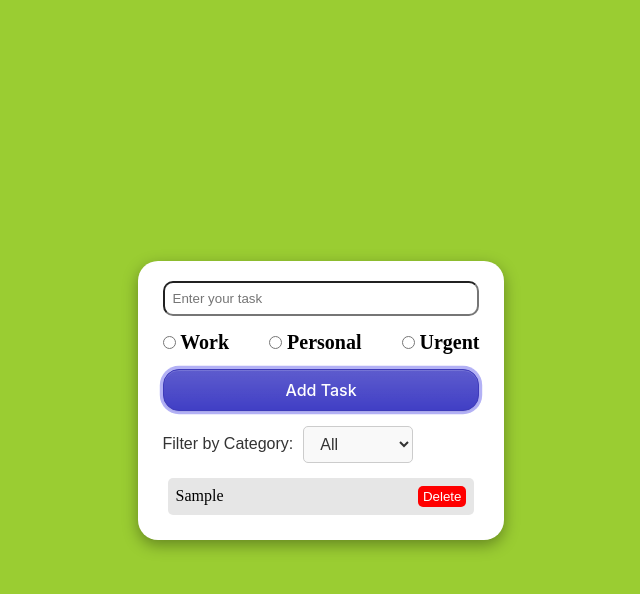
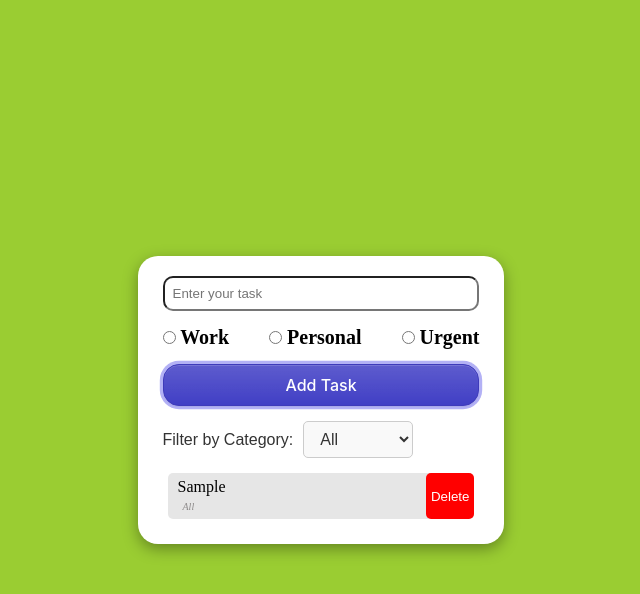
Before and after one commit to DeepakRizal/Vanilla-task-manager, a plain HTML site: page index.html in a window 1280 px wide. Both pictures are taken after typing "Sample" into the empty fields and a click on the button "Add Task". Shown: the whole page, without its empty margins (319-959 px from the left). Drawn offline with Linux system fonts and the light colour scheme.

Commit message:
shown the categories in the task row and updated

```diff
--- a/script.js
+++ b/script.js
@@ -23,15 +23,25 @@ function loadTasks() {
     const newTaskElement = document.createElement("div");
     newTaskElement.classList.add("task");
 
+    const textContent = document.createElement("div");
+    textContent.classList.add("text-content");
+    const categories = document.createElement("span");
+
     const taskText = document.createElement("p");
     taskText.textContent = `${task.task}`;
+    categories.textContent = `${task.categories}`;
 
     const deleteButton = document.createElement("button");
     deleteButton.classList.add("delete");
     deleteButton.textContent = "Delete";
 
-    newTaskElement.appendChild(taskText);
+    textContent.appendChild(taskText);
+    textContent.appendChild(categories);
+
+    newTaskElement.appendChild(textContent);
     newTaskElement.appendChild(deleteButton);
+
+    console.log(newTaskElement);
 
     taskList.appendChild(newTaskElement);
   });
@@ -62,10 +72,12 @@ addTask.addEventListener("click", () => {
 // Logic to delete a task
 taskList.addEventListener("click", (event) => {
   if (event.target.classList.contains("delete")) {
-    const taskItem = event.target.closest(".task");
-    const itemToBeFiltered = event.target.previousElementSibling.textContent; // Get task name
+    const taskDiv = event.target.closest(".task");
 
-    tasks = tasks.filter((task) => task.task !== itemToBeFiltered);
+    const taskText = taskDiv.querySelector(".text-content p").textContent;
+    console.log(taskText);
+
+    tasks = tasks.filter((task) => task.task !== taskText);
     localStorage.setItem("tasks", JSON.stringify(tasks));
 
     loadTasks(); // Reload the task list
--- a/style.css
+++ b/style.css
@@ -25,15 +25,24 @@
   margin-top: 10px;
 }
 .task {
+  font-size: 16px;
+  margin: 5px;
   display: flex;
   justify-content: space-between;
-  align-items: center;
+  background-color: #e6e6e6;
+  border-radius: 5px;
+}
+
+.text-content {
   padding: 5px 10px;
-  font-size: 16px;
+  border-radius: 5px;
+}
+.text-content span {
+  font-size: 10px;
+  color: rgb(141, 138, 138);
+  font-style: italic;
   background-color: #e6e6e6;
-  padding: 8px;
-  border-radius: 5px;
-  margin: 5px;
+  padding: 5px;
 }
 
 .task-input {
```
